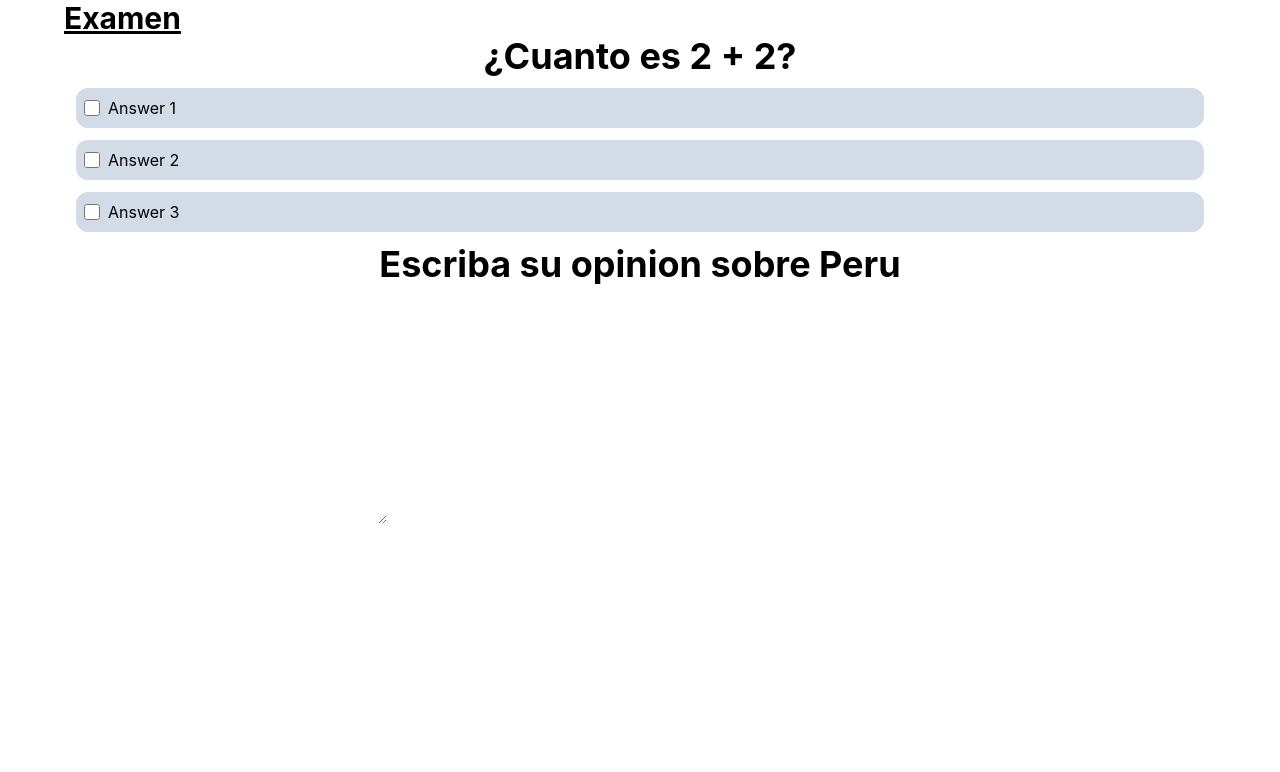
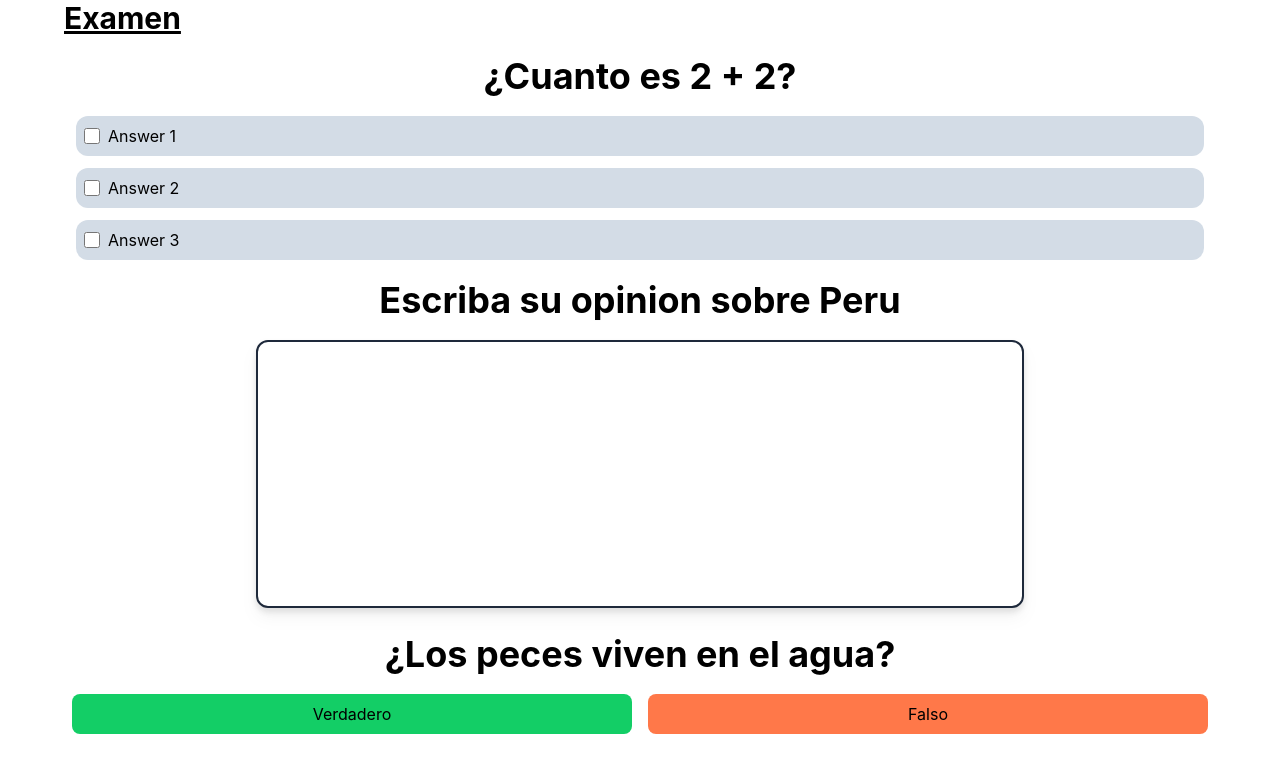
Before and after one commit to AlexMA2/Questionary, a React (Vite) app: page / in a window 1280 px wide. Shown: the top 772 px of the page. Built offline with nearby package versions, Linux system fonts and the light colour scheme.

Commit message:
Agregado pregunta de completar y microinteraccion en pregunta veraddero y falso

```diff
--- a/src/components/Answer.jsx
+++ b/src/components/Answer.jsx
@@ -18,7 +18,7 @@ const Answer = ({
     >
       <input
         type="checkbox"
-        className="bg-gray rounded-full w-4 h-4 mr-2 align-middle"
+        className="bg-gray rounded-full w-4 h-4 mr-2 align-middle cursor-pointer"
         checked={selected}
         onChange={() => {}}
       ></input>
--- a/src/components/Question/FillQuestion.jsx
+++ b/src/components/Question/FillQuestion.jsx
@@ -1,7 +1,25 @@
 import React from 'react'
+import { useState } from 'react'
 
 const FillQuestion = () => {
-  return <textarea name="" id="" cols="30" rows="10"></textarea>
+  const [answer, setAnswer] = useState('')
+
+  const handleChange = (e) => {
+    setAnswer(e.target.value)
+  }
+
+  return (
+    <div className="w-2/3 m-auto">
+      <textarea
+        className="border-2 drop-shadow-lg rounded-xl p-3 border-slate-800 w-full resize-none focus:border-gray-light"
+        name="answer"
+        id=""
+        cols="50"
+        rows="10"
+        onChange={handleChange}
+      ></textarea>
+    </div>
+  )
 }
 
 export default FillQuestion
--- a/src/components/Question/Question.jsx
+++ b/src/components/Question/Question.jsx
@@ -36,7 +36,9 @@ const Question = ({ type = MULTIPLE_CHOICE, question, answers = [] }) => {
 
   return (
     <div>
-      <h1 className="text-4xl text-center antialiased font-bold">{question}</h1>
+      <h1 className="text-4xl text-center my-5 antialiased font-bold">
+        {question}
+      </h1>
       {typeQuestion}
     </div>
   )
--- a/src/components/Question/TFQuestion.jsx
+++ b/src/components/Question/TFQuestion.jsx
@@ -5,9 +5,13 @@ const TFQuestion = () => {
   const [answerSelected, setAnswerSelected] = useState(null)
 
   return (
-    <div className="flex flex-row items-center">
-      <button className="bg-green w-1/2 rounded-lg">Verdadero</button>
-      <button className="bg-orange  w-1/2 rounded-lg">Falso</button>
+    <div className="flex flex-row w-full items-center">
+      <button className="bg-green hover:opacity-90 w-1/2 h-10 mx-2 rounded-lg">
+        Verdadero
+      </button>
+      <button className="bg-orange hover:opacity-90 w-1/2 h-10 mx-2 rounded-lg">
+        Falso
+      </button>
     </div>
   )
 }
--- a/src/pages/app/App.jsx
+++ b/src/pages/app/App.jsx
@@ -74,6 +74,7 @@ function App() {
         answers={answersForChoice}
       />
       <Question type={FILLIN} question="Escriba su opinion sobre Peru" />
+      <Question type={TRUE_FALSE} question="¿Los peces viven en el agua?" />
     </div>
   )
 }
```
